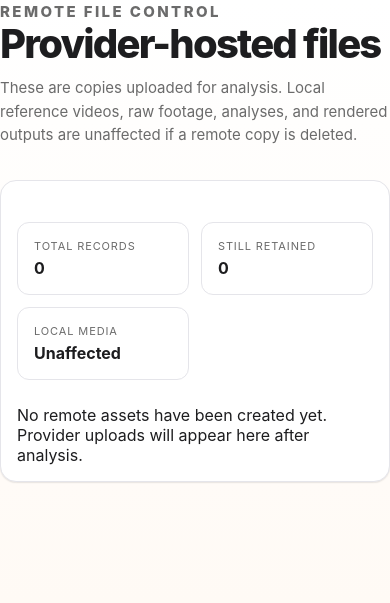
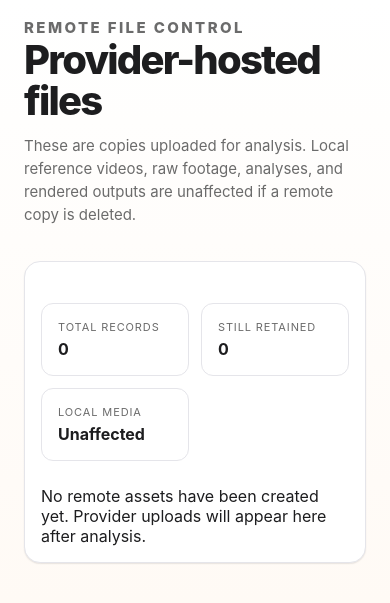
Before and after one commit to pnguyen5795/PBJ_MVP, a FastAPI app: page /assets in a window 390 px wide. Shown: the top 603 px of the page. Run offline with FastAPI, Linux system fonts and the light colour scheme; the visitor is signed in with stand-in values (Sample User, id 1); some libraries are stand-ins or nearby versions.

Commit message:
Respect iPhone safe areas and page gutters

```diff
--- a/app/static/troy-screens.css
+++ b/app/static/troy-screens.css
@@ -46,7 +46,10 @@
 .pbj-settings-exact__hero h1{margin:0 0 8px;font-size:34px;line-height:40px;letter-spacing:-.4px}.pbj-settings-exact__hero p{margin:0;color:var(--pbj-text-muted);font-size:17px}.pbj-settings-exact__avatar{width:64px;height:64px;margin:32px auto;display:grid;place-items:center;border-radius:50%;background:var(--pbj-accent);color:#fff;font-size:22px;font-weight:700}.pbj-settings-exact__list{overflow:hidden;border-radius:16px;background:rgba(120,120,128,.06)}.pbj-settings-exact__list a{min-height:58px;display:flex;align-items:center;gap:12px;padding:0 16px;color:var(--pbj-text);text-decoration:none}.pbj-settings-exact__list a+a{border-top:.5px solid rgba(60,60,67,.12)}.pbj-settings-exact__list a span{width:30px;color:var(--pbj-accent);text-align:center}.pbj-settings-exact__list a div{display:flex;flex:1;flex-direction:column}.pbj-settings-exact__list a strong{font-size:16px}.pbj-settings-exact__list a small{color:var(--pbj-text-muted);font-size:12px}.pbj-settings-exact__list a b{color:var(--pbj-text-tertiary);font-size:22px}.pbj-settings-exact__owner{margin-top:24px}.pbj-settings-exact__install{margin-top:24px;padding:16px;border-radius:16px;background:var(--pbj-accent-soft);color:var(--pbj-text-muted);font-size:13px;line-height:1.45}.pbj-settings-exact__install strong{display:block;margin-bottom:3px;color:var(--pbj-text);font-size:15px}
 
 @media(max-width:720px),(max-width:900px) and (max-height:500px){
-  .desktop-navigation,.workspace-top{display:none!important}.app-shell,.workspace{display:block;min-height:100dvh}.workspace main{max-width:none;margin:0;padding:0!important}.pbj-screen-exact{width:100%;max-width:none;margin:0}
+  .desktop-navigation,.workspace-top{display:none!important}.app-shell,.workspace{display:block;min-height:100dvh}
+  .workspace main{width:100%;max-width:480px;margin:0 auto;padding:calc(var(--pbj-safe-top) + 16px) max(var(--pbj-gutter),var(--pbj-safe-right)) calc(var(--pbj-safe-bottom) + 24px) max(var(--pbj-gutter),var(--pbj-safe-left))!important}
+  .workspace main:has(> .pbj-screen-exact){max-width:none;padding:0!important}
+  .pbj-screen-exact{width:100%;max-width:none;margin:0}
   .pbj-home{min-height:100dvh}.pbj-home__settings{position:fixed;top:calc(var(--pbj-safe-top) + 24px);right:var(--pbj-gutter)}.pbj-home__center{min-height:100dvh;justify-content:space-between;padding:calc(var(--pbj-safe-top) + 88px) var(--pbj-gutter) calc(var(--pbj-safe-bottom) + 18px)}.pbj-home__mark{width:64px;height:64px;margin:0 auto}.pbj-home__recents{margin:auto 0;max-height:38dvh;overflow:auto}.pbj-home__actions{margin:0;width:100%}
   .pbj-access{min-height:100dvh;padding:calc(var(--pbj-safe-top) + 72px) var(--pbj-gutter) calc(var(--pbj-safe-bottom) + 18px)}
 }
--- a/app/templates/access.html
+++ b/app/templates/access.html
@@ -1,5 +1,5 @@
 <!doctype html>
-<html lang="en"><head><meta charset="utf-8"><meta name="viewport" content="width=device-width,initial-scale=1,viewport-fit=cover"><meta name="theme-color" content="#ffffff"><title>Private beta · PBJ</title><link rel="stylesheet" href="{{ url_for('static', path='/app.css') }}"><link rel="stylesheet" href="{{ url_for('static', path='/mobile-v2.css') }}?v=18"><link rel="stylesheet" href="{{ url_for('static', path='/troy-foundation.css') }}?v=18"><link rel="stylesheet" href="{{ url_for('static', path='/troy-screens.css') }}?v=18"><link rel="manifest" href="/manifest.webmanifest"><link rel="apple-touch-icon" href="/static/icons/apple-touch-icon.png"><link rel="icon" href="/static/icons/pbj-192.png"></head>
+<html lang="en"><head><meta charset="utf-8"><meta name="viewport" content="width=device-width,initial-scale=1,viewport-fit=cover"><meta name="theme-color" content="#ffffff"><title>Private beta · PBJ</title><link rel="stylesheet" href="{{ url_for('static', path='/app.css') }}"><link rel="stylesheet" href="{{ url_for('static', path='/mobile-v2.css') }}?v=19"><link rel="stylesheet" href="{{ url_for('static', path='/troy-foundation.css') }}?v=19"><link rel="stylesheet" href="{{ url_for('static', path='/troy-screens.css') }}?v=19"><link rel="manifest" href="/manifest.webmanifest"><link rel="apple-touch-icon" href="/static/icons/apple-touch-icon.png"><link rel="icon" href="/static/icons/pbj-192.png"></head>
 <body class="access-body"><main class="access-shell pbj-access pbj-screen-exact">
   <div class="pbj-access__intro">
     <img src="/static/brand/sandwich-logo.png" alt="PBJ" class="pbj-access__mark">
--- a/app/templates/base.html
+++ b/app/templates/base.html
@@ -13,9 +13,9 @@
   <link rel="icon" href="/static/icons/pbj-192.png">
   <link rel="stylesheet" href="{{ url_for('static', path='/app.css') }}">
   <link rel="stylesheet" href="{{ url_for('static', path='/workflow.css') }}">
-  <link rel="stylesheet" href="{{ url_for('static', path='/mobile-v2.css') }}?v=18">
-  <link rel="stylesheet" href="{{ url_for('static', path='/troy-foundation.css') }}?v=18">
-  <link rel="stylesheet" href="{{ url_for('static', path='/troy-screens.css') }}?v=18">
+  <link rel="stylesheet" href="{{ url_for('static', path='/mobile-v2.css') }}?v=19">
+  <link rel="stylesheet" href="{{ url_for('static', path='/troy-foundation.css') }}?v=19">
+  <link rel="stylesheet" href="{{ url_for('static', path='/troy-screens.css') }}?v=19">
 </head>
 <body>
 <div class="app-shell">
```
Also changed, not shown: app/static/service-worker.js (+4 -4 lines), tests/test_troy_facelift_phase6.py (+11 -4 lines).
